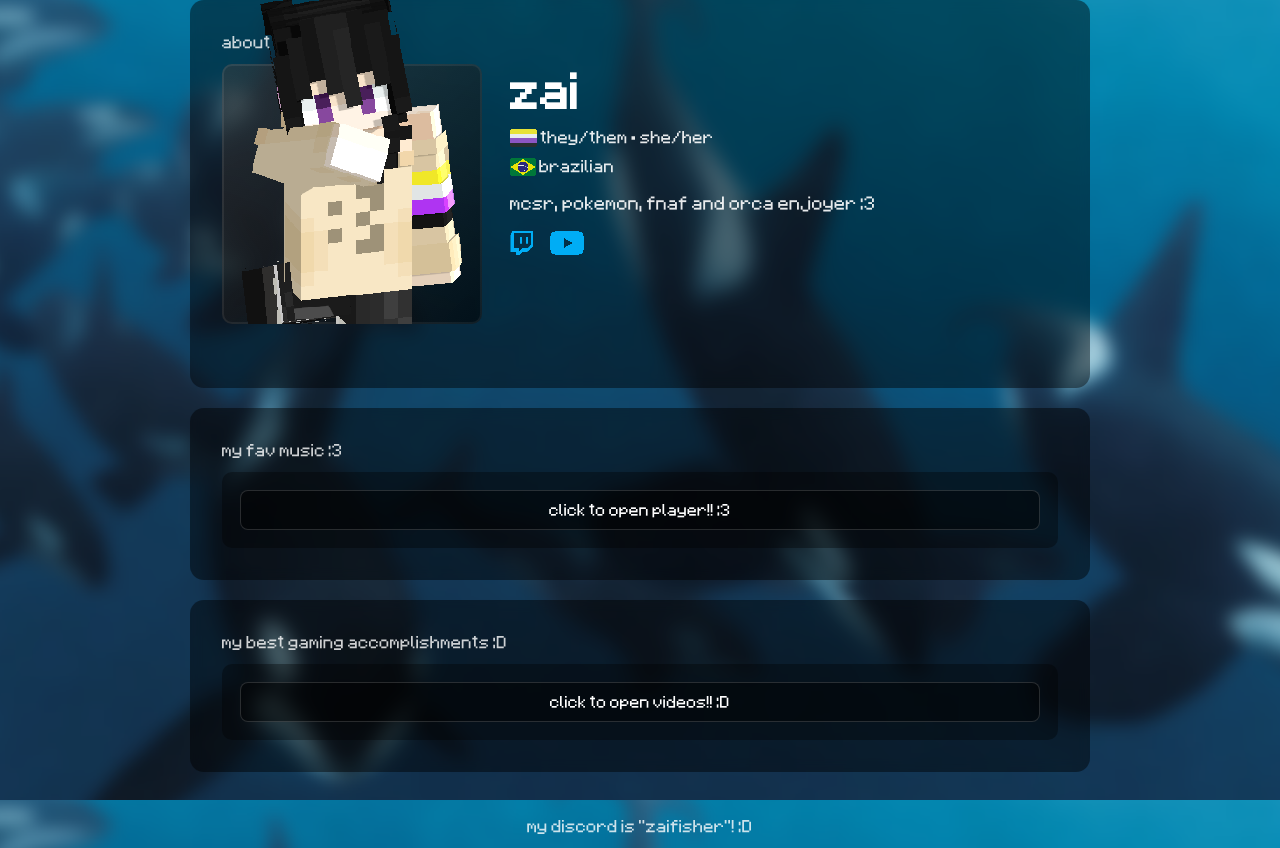
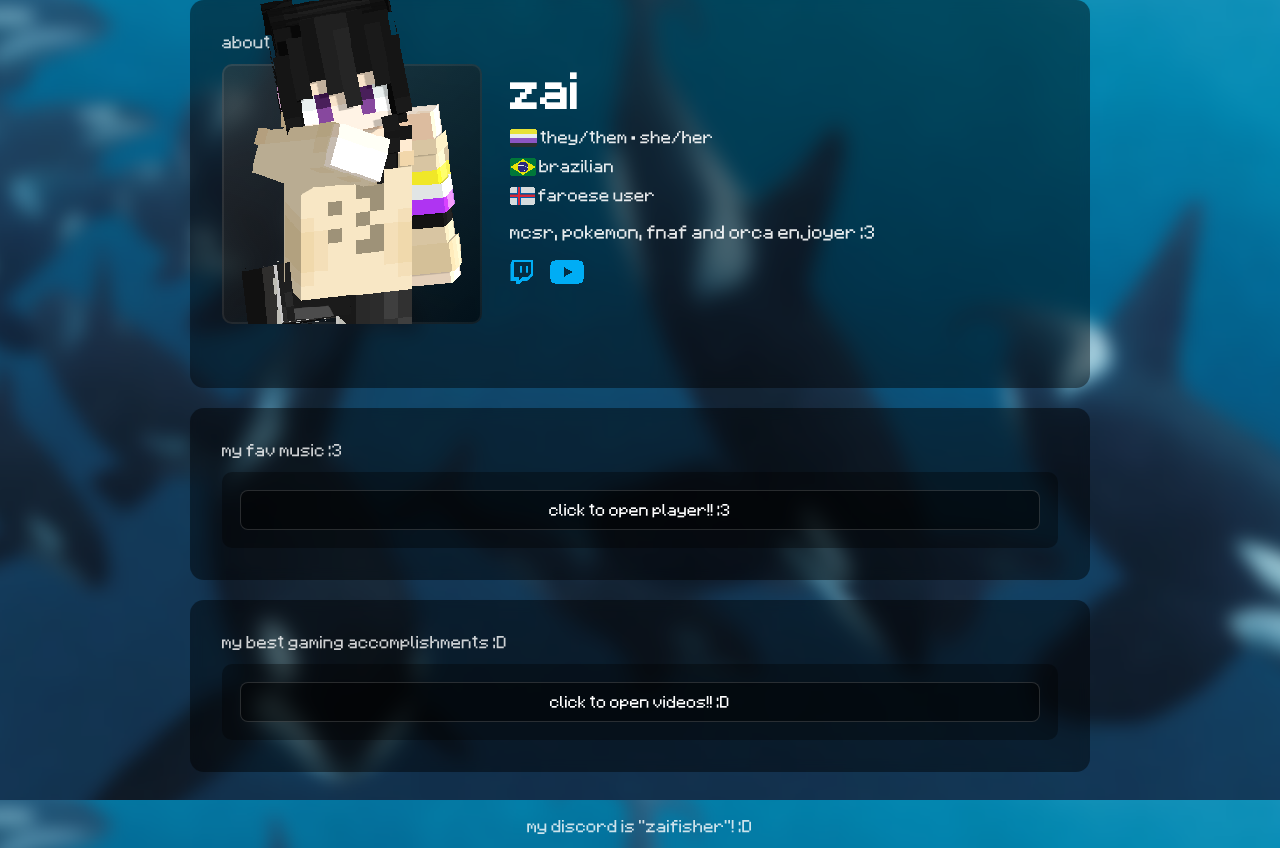
Before and after one commit to zazaloveslena/zazaaboutme, a plain HTML site: page index.html in a window 1280 px wide. Drawn offline with Linux system fonts and the light colour scheme.

Commit message:
Update index.html

```diff
--- a/index.html
+++ b/index.html
@@ -248,6 +248,7 @@
         <div class="tags">
           <span class="tag"><img src="nb.png" alt="pronouns" class="flag"> they/them • she/her</span>
           <span class="tag"><img src="br.png" alt="brazil" class="flag"> brazilian</span>
+		  <span class="tag"><img src="faroe_flag.png" alt="faroe flag" class="flag"> faroese user</span>
         </div>
         <div class="bio">mcsr, pokemon, fnaf and orca enjoyer :3</div>
         <div class="socials">
```
